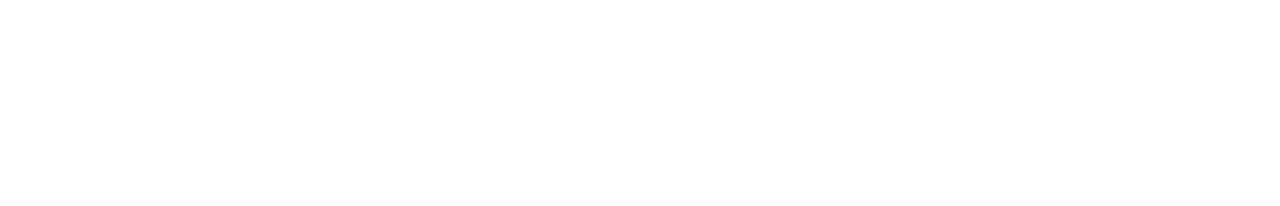
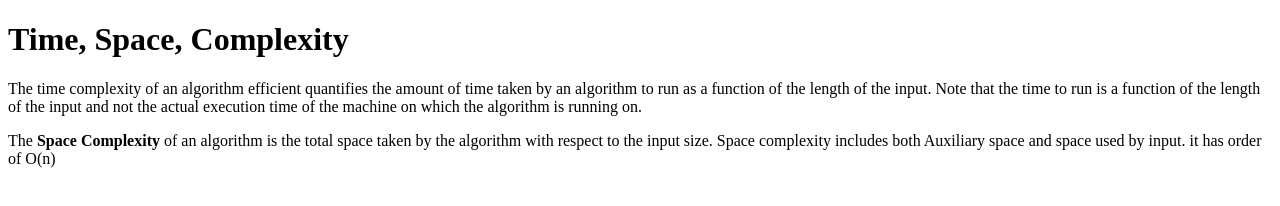
Before and after one commit to acciojob/time-and-space-complexity-Fehma, a website: page main.html in a window 1280 px wide. Drawn offline with Linux system fonts and the light colour scheme.

Commit message:
created a submission

```diff
--- a/main.html
+++ b/main.html
@@ -10,6 +10,11 @@
 	<!-- the entire body must be written by student -->
     <script type="text/javascript" src="./script.js">
 </script>
+	<h1>Time, Space, Complexity</h1>
+	<p>The time complexity of an algorithm efficient quantifies the amount of time taken by an algorithm to run as a function of the length of the input. Note that the time to run is a function of the length of the input and not the actual execution time of the machine on which the algorithm is running on.
+	</p>
+	<p>The <b>Space Complexity</b> of an algorithm is the total space taken by the algorithm with respect to the input size. Space complexity includes both Auxiliary space and space used by input. it has order of O(n)
+	</p>
 
 </body>
 
```
